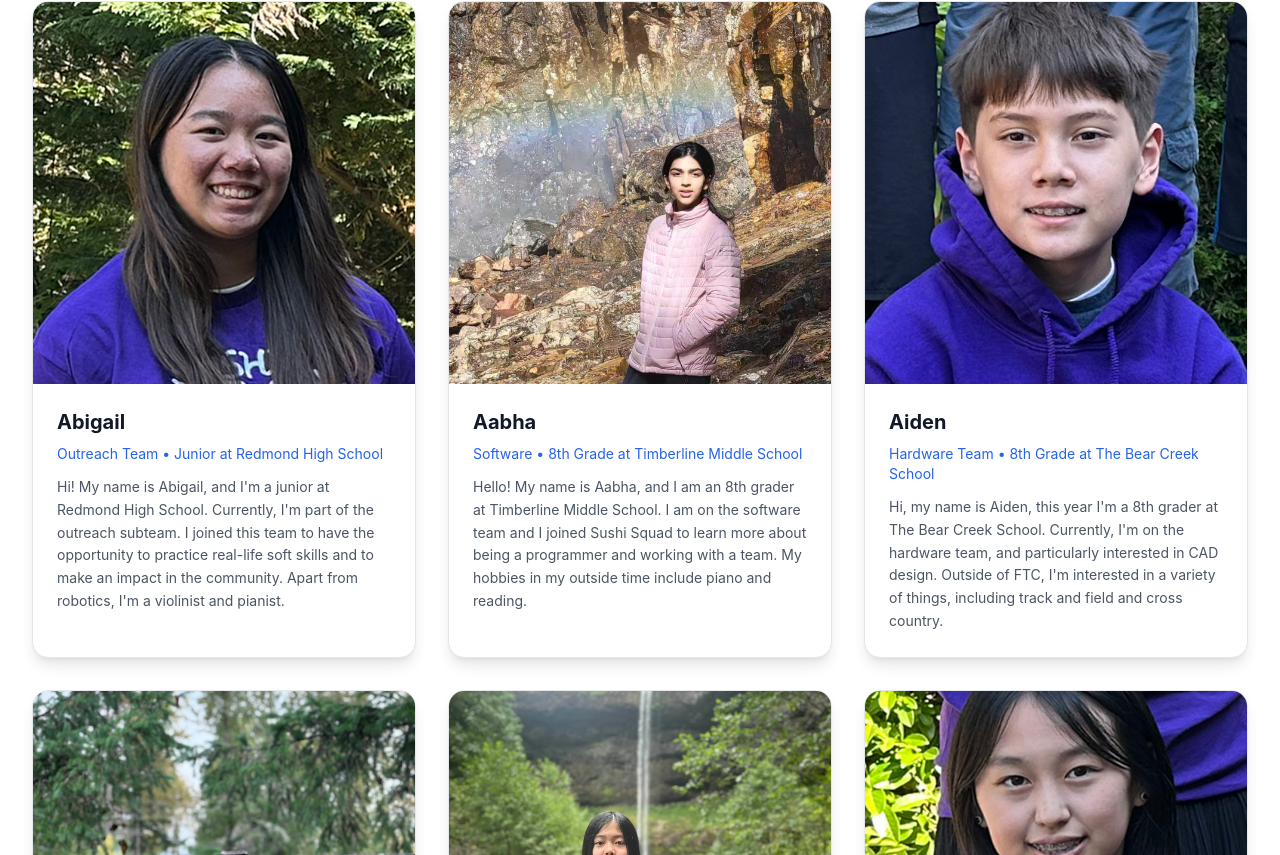
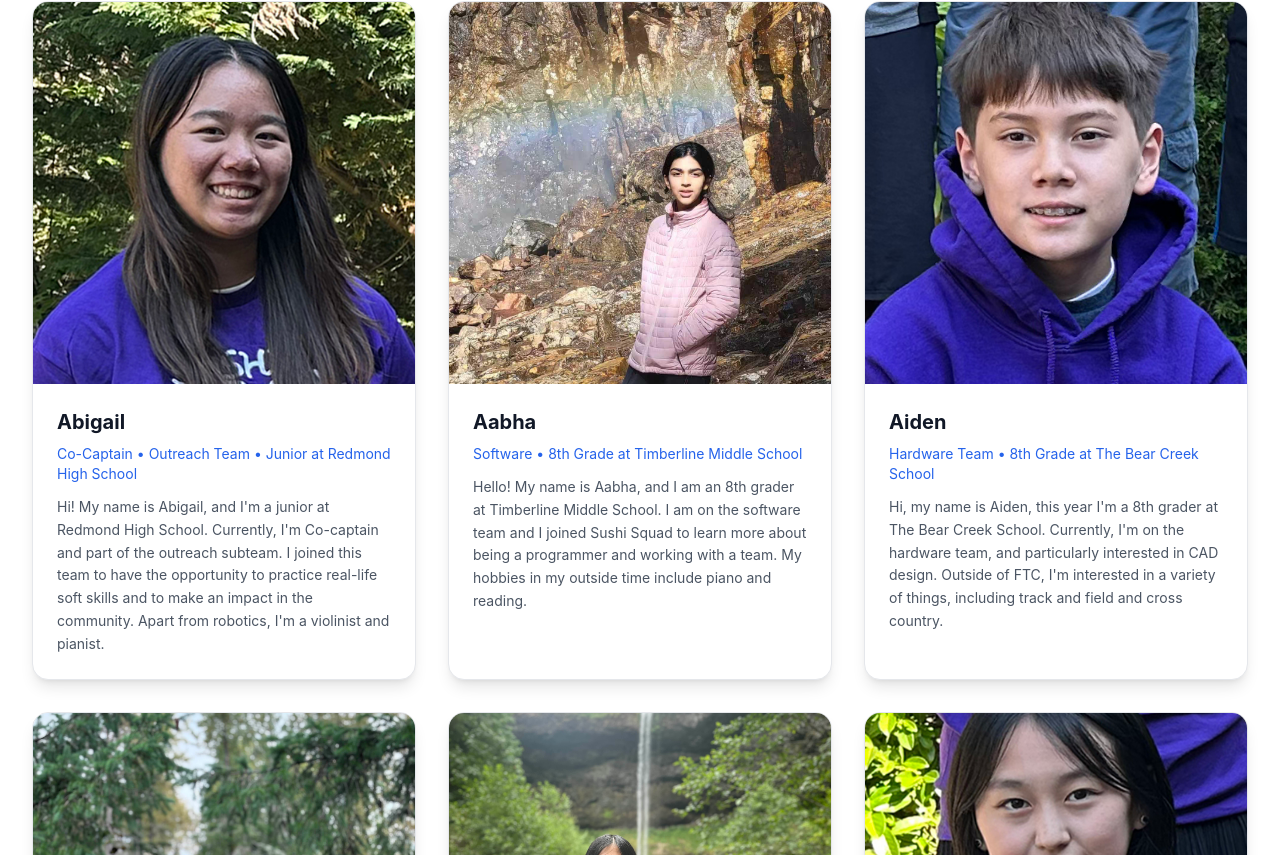
Before and after one commit to Rolling-Robotics-Education/rollingrobotics, a Next.js app: page /team in a window 1280 px wide. Shown: the part 371-1226 px from the top of the page. Built offline with nearby package versions, Linux system fonts and the light colour scheme.

Commit message:
changed abigail status

```diff
--- a/src/app/team/page.tsx
+++ b/src/app/team/page.tsx
@@ -35,9 +35,9 @@ export default function TeamPage() {
               </div>
               <div className="p-6">
                 <h3 className="text-xl font-bold text-gray-900 dark:text-white mb-2">Abigail</h3>
-                <p className="text-sm text-primary-600 dark:text-primary-400 mb-3">Outreach Team • Junior at Redmond High School</p>
+                <p className="text-sm text-primary-600 dark:text-primary-400 mb-3">Co-Captain • Outreach Team • Junior at Redmond High School</p>
                 <p className="text-gray-600 dark:text-gray-300 text-sm leading-relaxed">
-                  Hi! My name is Abigail, and I&apos;m a junior at Redmond High School. Currently, I&apos;m part of the outreach subteam. I joined this team to have the opportunity to practice real-life soft skills and to make an impact in the community. Apart from robotics, I&apos;m a violinist and pianist.
+                  Hi! My name is Abigail, and I&apos;m a junior at Redmond High School. Currently, I&apos;m Co-captain and part of the outreach subteam. I joined this team to have the opportunity to practice real-life soft skills and to make an impact in the community. Apart from robotics, I&apos;m a violinist and pianist.
                 </p>
               </div>
             </div>
```
